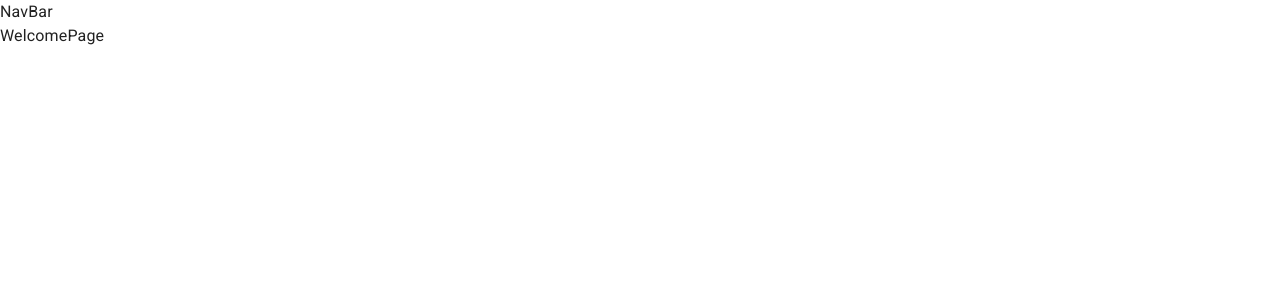
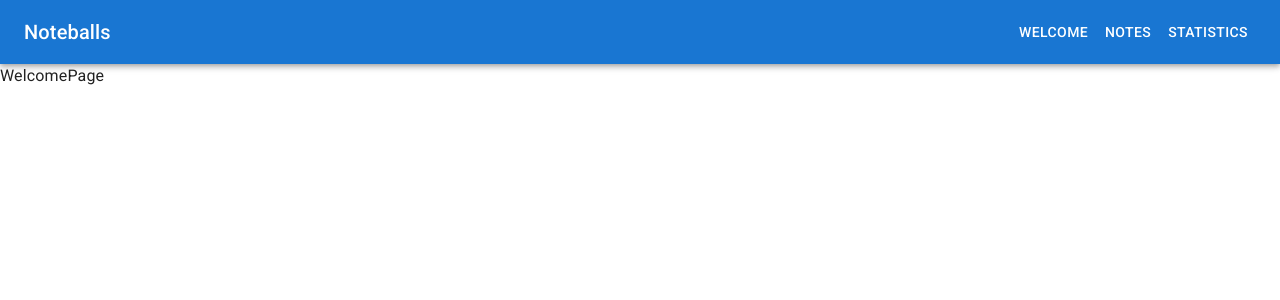
Before and after one commit to esilyaev/noteballs, a React (Vite) app: page / in a window 1280 px wide. Shown: the top 300 px of the page. Built offline with nearby package versions, Linux system fonts and the light colour scheme.

Commit message:
init setup for navbar and routes

```diff
--- /dev/null
+++ b/src/app/AppRoutes.tsx
@@ -0,0 +1,9 @@
+import { NotesPage } from "@/pages/NotesPage";
+import { StatsPage } from "@/pages/StatsPage";
+import { WelcomePage } from "@/pages/WelcomePage";
+
+export const mainRoutes = [
+  { path: "/", label: "Welcome", element: <WelcomePage /> },
+  { path: "/notes", label: "Notes", element: <NotesPage /> },
+  { path: "/stats", label: "Statistics", element: <StatsPage /> },
+];
--- a/src/layouts/MainLayout.tsx
+++ b/src/layouts/MainLayout.tsx
@@ -1,5 +1,5 @@
 import { NavBar } from "@/widgets/NavBar";
-import { Box } from "@mui/material";
+import { AppBar, Box } from "@mui/material";
 import { Outlet } from "react-router-dom";
 
 export const MainLayout = () => {
@@ -12,7 +12,9 @@ export const MainLayout = () => {
         height: "100vh",
       }}
     >
-      <NavBar />
+      <AppBar component="nav" position="static">
+        <NavBar />
+      </AppBar>
 
       <Box sx={{ flex: "1 1 auto" }}>
         <Outlet />
--- /dev/null
+++ b/src/pages/NotesPage.tsx
@@ -0,0 +1,5 @@
+import React from "react";
+
+export const NotesPage = () => {
+  return <div>NotesPage</div>;
+};
--- /dev/null
+++ b/src/pages/StatsPage.tsx
@@ -0,0 +1,5 @@
+import React from "react";
+
+export const StatsPage = () => {
+  return <div>StatsPage</div>;
+};
--- a/src/pages/WelcomePage.tsx
+++ b/src/pages/WelcomePage.tsx
@@ -1,5 +1,3 @@
-import React from "react";
-
 export const WelcomePage = () => {
   return <div>WelcomePage</div>;
 };
--- a/src/widgets/NavBar.tsx
+++ b/src/widgets/NavBar.tsx
@@ -1,3 +1,30 @@
+import { mainRoutes } from "@/app/AppRoutes";
+import { Box, Button, Toolbar, Typography } from "@mui/material";
+import { useNavigate } from "react-router-dom";
+
 export const NavBar = () => {
-  return <div>NavBar</div>;
+  const navItems = mainRoutes.map((el) => ({ label: el.label, path: el.path }));
+  const navigateTo = useNavigate();
+  return (
+    <Toolbar>
+      <Typography
+        variant="h6"
+        component="div"
+        sx={{ flexGrow: 1, display: { xs: "none", sm: "block" } }}
+      >
+        Noteballs
+      </Typography>
+      <Box sx={{ display: { xs: "none", sm: "block" } }}>
+        {navItems.map((item) => (
+          <Button
+            key={item.label}
+            sx={{ color: "#fff" }}
+            onClick={() => navigateTo(item.path)}
+          >
+            {item.label}
+          </Button>
+        ))}
+      </Box>
+    </Toolbar>
+  );
 };
```
Also changed, not shown: src/app/Router.tsx (+6 -3 lines).
